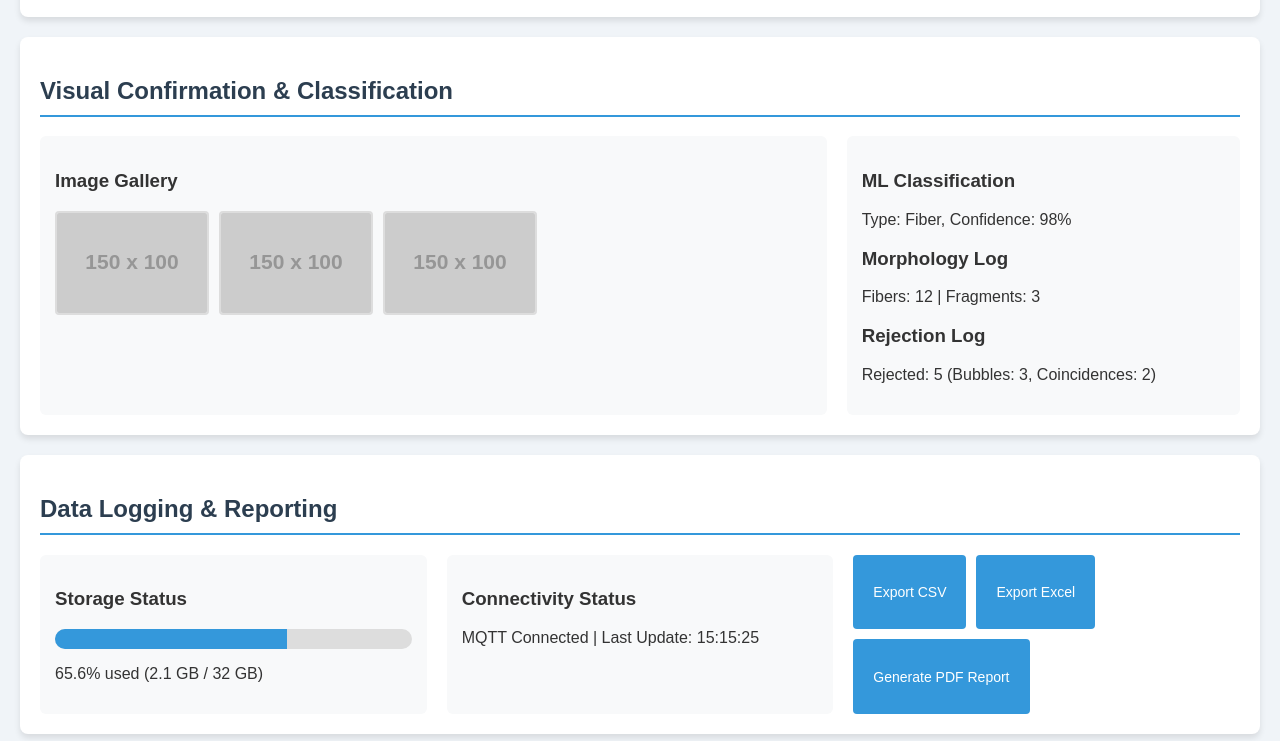
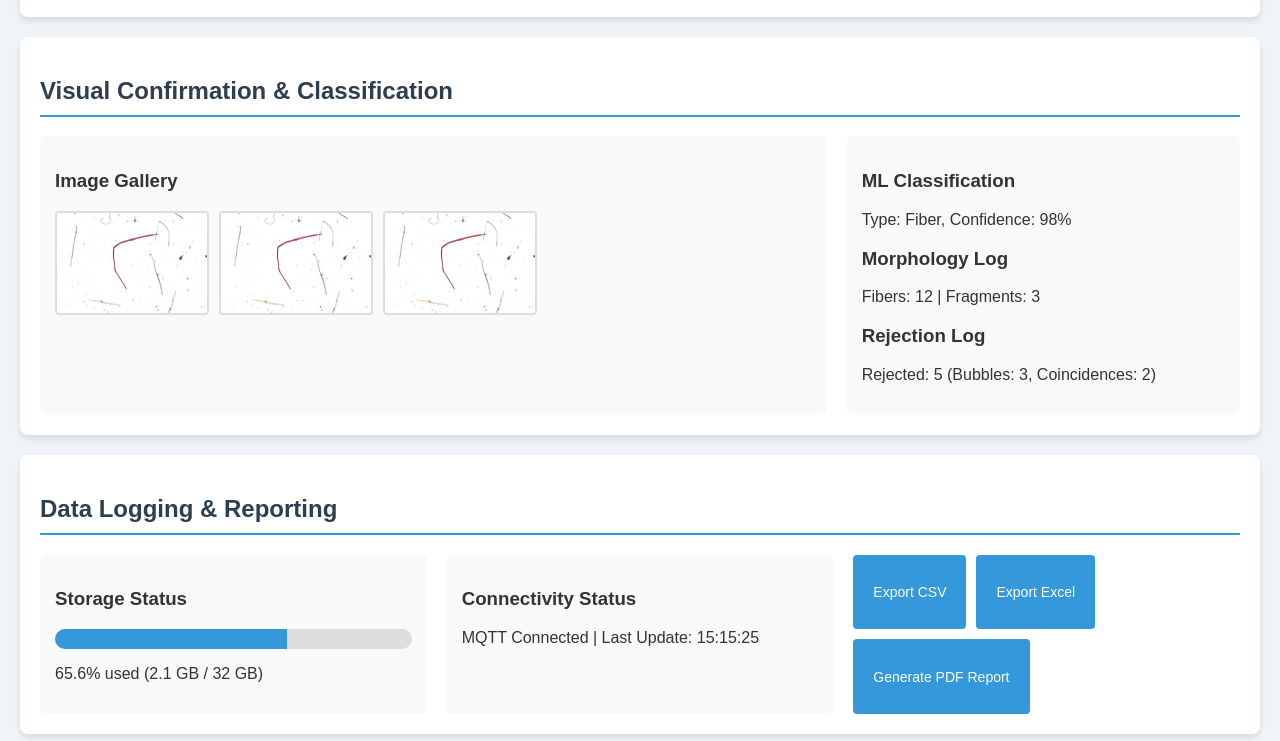
Before and after one commit to Panth09/Microplastic-Sensor, a website built with Vite: page index.html in a window 1280 px wide. Shown: the part 11259-12000 px from the top of the page. Built offline with nearby package versions, Linux system fonts and the light colour scheme; placeholder pictures from the web are drawn by us.

Commit message:
Update index.html

```diff
--- a/index.html
+++ b/index.html
@@ -70,13 +70,13 @@
             <h2>Visual Confirmation & Classification</h2>
             <div class="visual-grid">
                 <div class="image-gallery">
-                    <h3>Image Gallery</h3>
-                    <div id="image-thumbnails">
-                        <img src="https://via.placeholder.com/150x100/4CAF50/FFFFFF?text=Fiber" alt="Microplastic Fiber" onclick="showFullImage(this)">
-                        <img src="https://via.placeholder.com/150x100/2196F3/FFFFFF?text=Fragment" alt="Microplastic Fragment" onclick="showFullImage(this)">
-                        <img src="https://via.placeholder.com/150x100/FF9800/FFFFFF?text=Film" alt="Microplastic Film" onclick="showFullImage(this)">
-                    </div>
-                </div>
+    <h3>Image Gallery</h3>
+    <div id="image-thumbnails">
+        <img src="https://raw.githubusercontent.com/Panth09/Microplastic-Sensor/main/a1.jpeg" alt="Microplastic Fiber" onclick="showFullImage(this)">
+        <img src="https://raw.githubusercontent.com/Panth09/Microplastic-Sensor/main/a1.jpeg" alt="Microplastic Fragment" onclick="showFullImage(this)">
+        <img src="https://raw.githubusercontent.com/Panth09/Microplastic-Sensor/main/a1.jpeg" alt="Microplastic Film" onclick="showFullImage(this)">
+    </div>
+</div>
                 <div class="classification-panel">
                     <h3>ML Classification</h3>
                     <p id="classification-result">Type: Fiber, Confidence: 98%</p>
```
